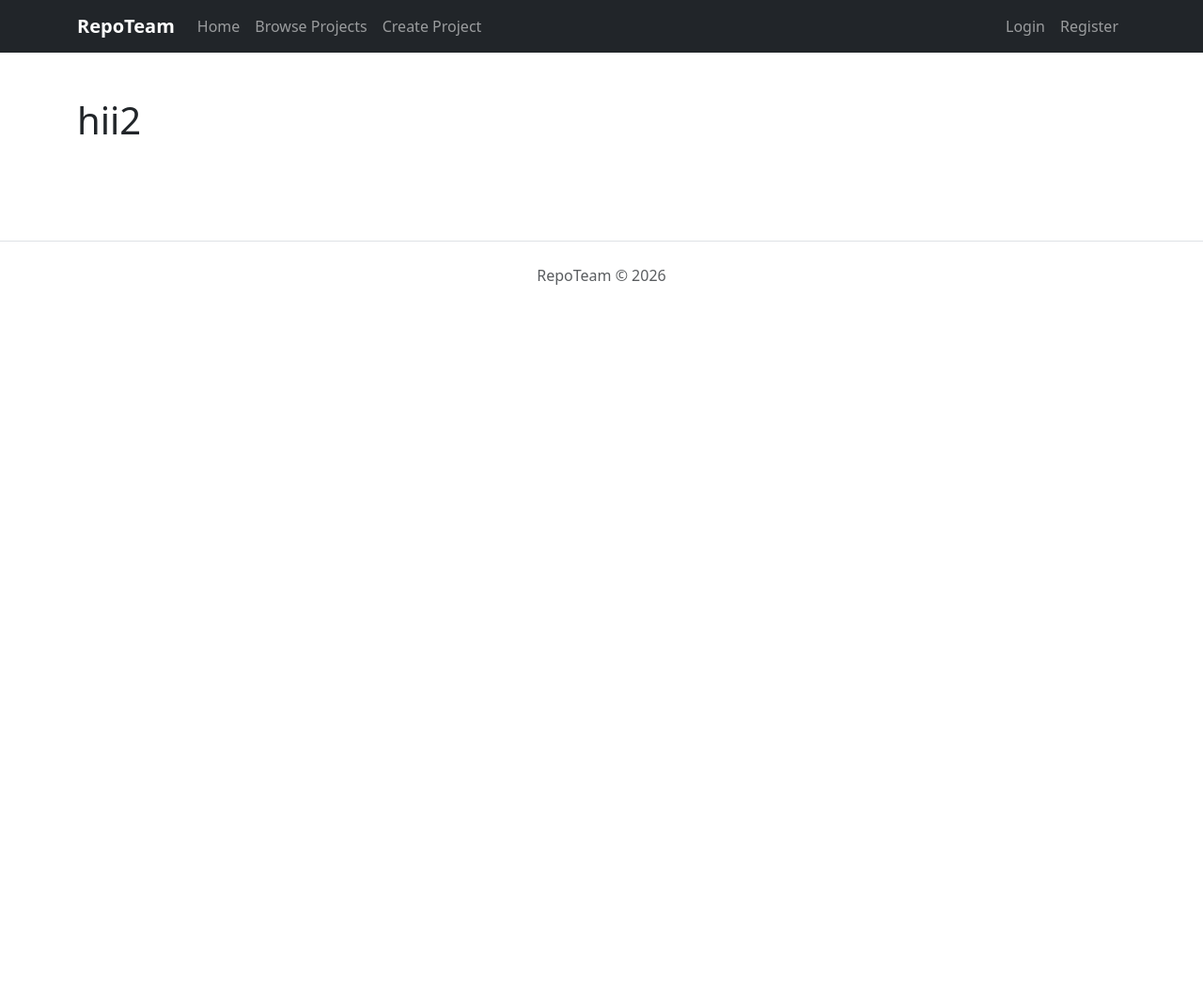
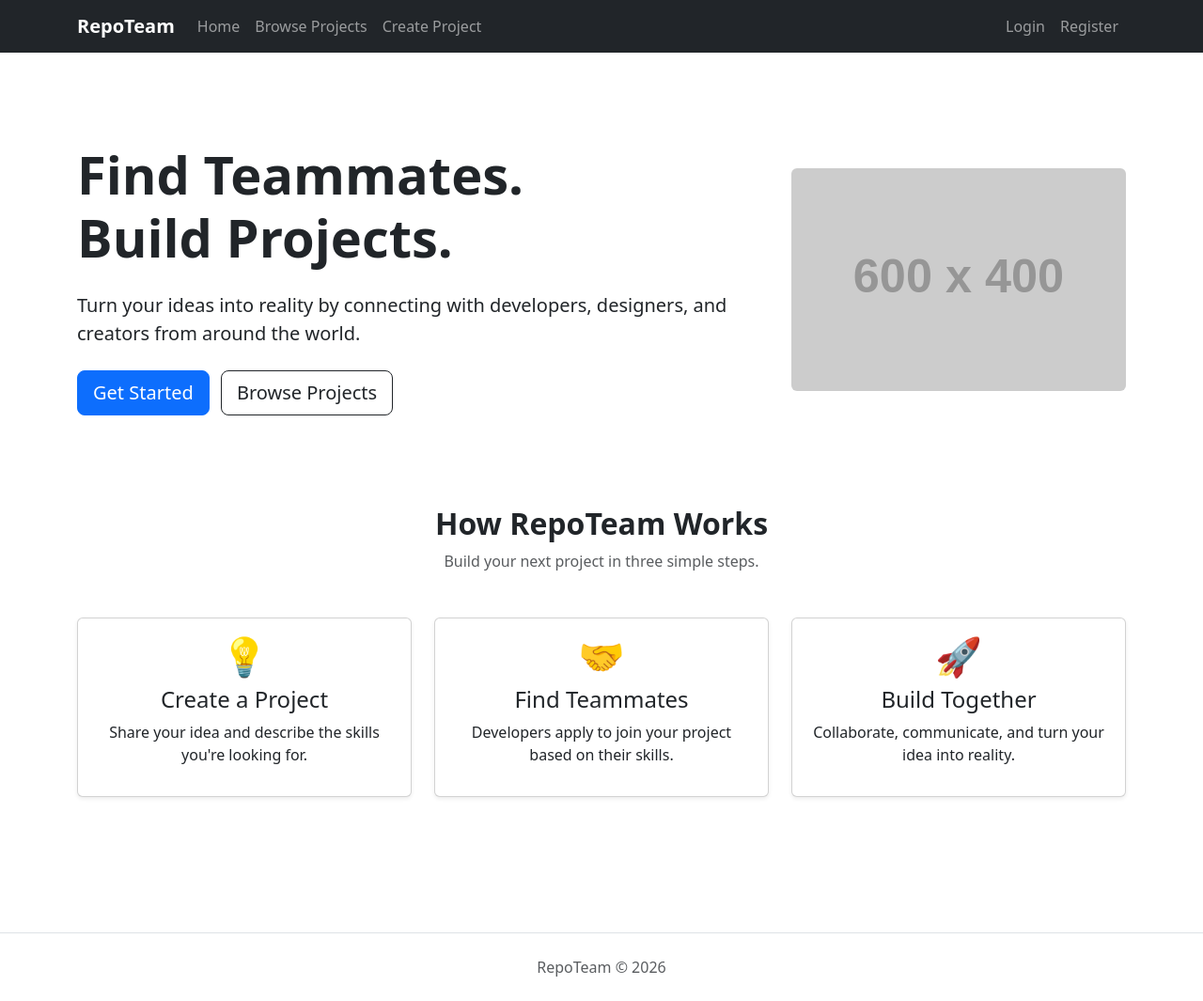
Before and after one commit to ujjwaluzu/RepoTeam, a Django app: page / in a window 1280 px wide. Shown: the whole page at 94% size. Before the commit the page ends 303 px from the top, so only its background shows below. Run offline with Django 4.2, Linux system fonts and the light colour scheme; grey boxes labelled with a size stand in for pictures from a placeholder-image service; some libraries are stand-ins or nearby versions.

Commit message:
added hero section and how it works section in the index page

```diff
--- a/repoteam/core/templates/core/index.html
+++ b/repoteam/core/templates/core/index.html
@@ -1,6 +1,125 @@
 {% extends "core/layout.html" %}
+
 {% block body %}
-<h1>hii2</h1>
+
+<div class="row align-items-center py-5">
+
+    <div class="col-lg-8">
+
+        <h1 class="display-4 fw-bold">
+            Find Teammates.
+            <br>
+            Build Projects.
+        </h1>
+
+        <p class="lead mt-4">
+            Turn your ideas into reality by connecting with developers,
+            designers, and creators from around the world.
+        </p>
+
+        <div class="mt-4">
+
+            <a href="#" class="btn btn-primary btn-lg">
+                Get Started
+            </a>
+
+            <a href="#" class="btn btn-outline-dark btn-lg ms-2">
+                Browse Projects
+            </a>
+
+        </div>
+
+    </div>
+
+    <div class="col-lg-4 text-center">
+
+        <img
+            src="https://placehold.co/600x400"
+            class="img-fluid rounded"
+            alt="Hero Image"
+        >
+
+    </div>
+
+</div>
 
 
+<section class="py-5">
+
+    <div class="text-center mb-5">
+        <h2 class="fw-bold">How RepoTeam Works</h2>
+        <p class="text-muted">
+            Build your next project in three simple steps.
+        </p>
+    </div>
+
+    <div class="row text-center">
+
+        <div class="col-md-4">
+
+            <div class="card h-100 shadow-sm">
+
+                <div class="card-body">
+
+                    <h1>💡</h1>
+
+                    <h4>Create a Project</h4>
+
+                    <p>
+                        Share your idea and describe the skills
+                        you're looking for.
+                    </p>
+
+                </div>
+
+            </div>
+
+        </div>
+
+        <div class="col-md-4">
+
+            <div class="card h-100 shadow-sm">
+
+                <div class="card-body">
+
+                    <h1>🤝</h1>
+
+                    <h4>Find Teammates</h4>
+
+                    <p>
+                        Developers apply to join your project
+                        based on their skills.
+                    </p>
+
+                </div>
+
+            </div>
+
+        </div>
+
+        <div class="col-md-4">
+
+            <div class="card h-100 shadow-sm">
+
+                <div class="card-body">
+
+                    <h1>🚀</h1>
+
+                    <h4>Build Together</h4>
+
+                    <p>
+                        Collaborate, communicate,
+                        and turn your idea into reality.
+                    </p>
+
+                </div>
+
+            </div>
+
+        </div>
+
+    </div>
+
+</section>
+
 {% endblock %}
```
